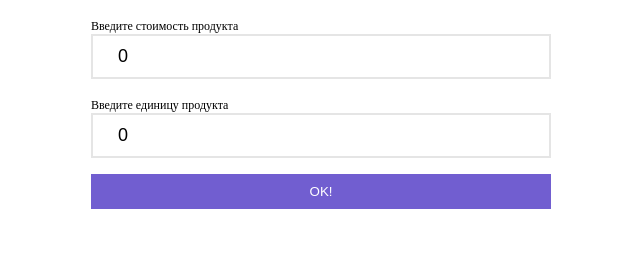
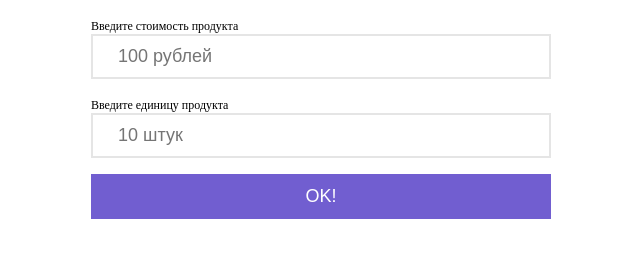
Before and after one commit to antonysan/calc, a plain HTML site: page index.html in a window 1280 px wide. Shown: the whole page, without its empty margins (319-959 px from the left). Drawn offline with Linux system fonts and the light colour scheme.

Commit message:
add files

```diff
--- a/css/style.css
+++ b/css/style.css
@@ -17,7 +17,9 @@
 }
 .button {
   width: 100%;
-  padding: 10px 25px;
+  padding: 12px 25px;
+  font-size: 18px;
+
   background: #715ed0;
   border: none;
   color: #ffffff;
--- a/index.html
+++ b/index.html
@@ -13,11 +13,11 @@
 	<div class="wrapper">
 		<p>
 			<span class="description">Введите стоимость продукта</span>
-			<input class="input qwe" id="text1" name="input" type="text" value="0" placeholder="100 рублей">
+			<input class="input qwe" id="text1" name="input" type="text" value="" placeholder="100 рублей">
 		</p>
 		<p>
 			<span class="description">Введите единицу продукта</span>
-			<input class="input kjs" id="text2" name="input" type="text" value="0" placeholder="10 штук">
+			<input class="input kjs" id="text2" name="input" type="text" value="" placeholder="10 штук">
 		</p>
 		<p class="summ"></p>
 		<button class="button" type="submit" name="input">ok!</button>
```
